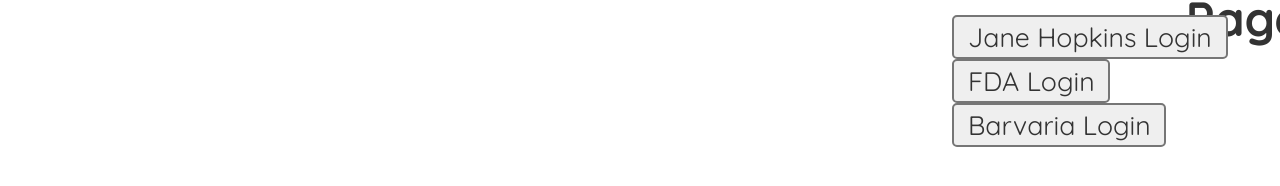
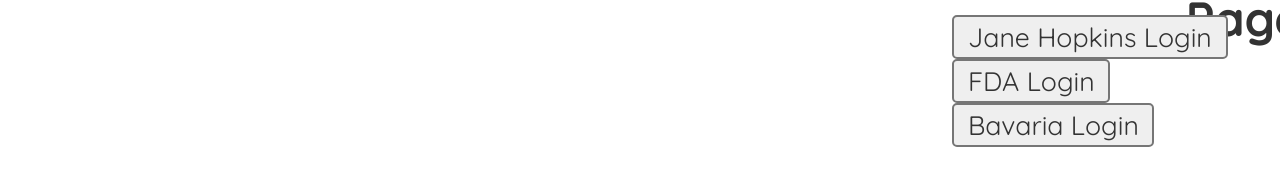
Before and after one commit to FordWanyera/BubbleBuddiesLLC, a React (Create React App) app in the folder src/bubblebuddiesllc/: page / in a window 1280 px wide. Shown: the part 192-378 px from the top of the page. Built offline with nearby package versions, Linux system fonts and the light colour scheme.

Commit message:
Sprint 3.1 Development

```diff
--- a/src/bubblebuddiesllc/src/pages/Home.js
+++ b/src/bubblebuddiesllc/src/pages/Home.js
@@ -16,8 +16,8 @@
                     <button>FDA Login</button>
                 </Link>
 
-                <Link to="barvaria">
-                    <button>Barvaria Login</button>
+                <Link to="bavaria">
+                    <button>Bavaria Login</button>
                 </Link>
         </div>
 
```
